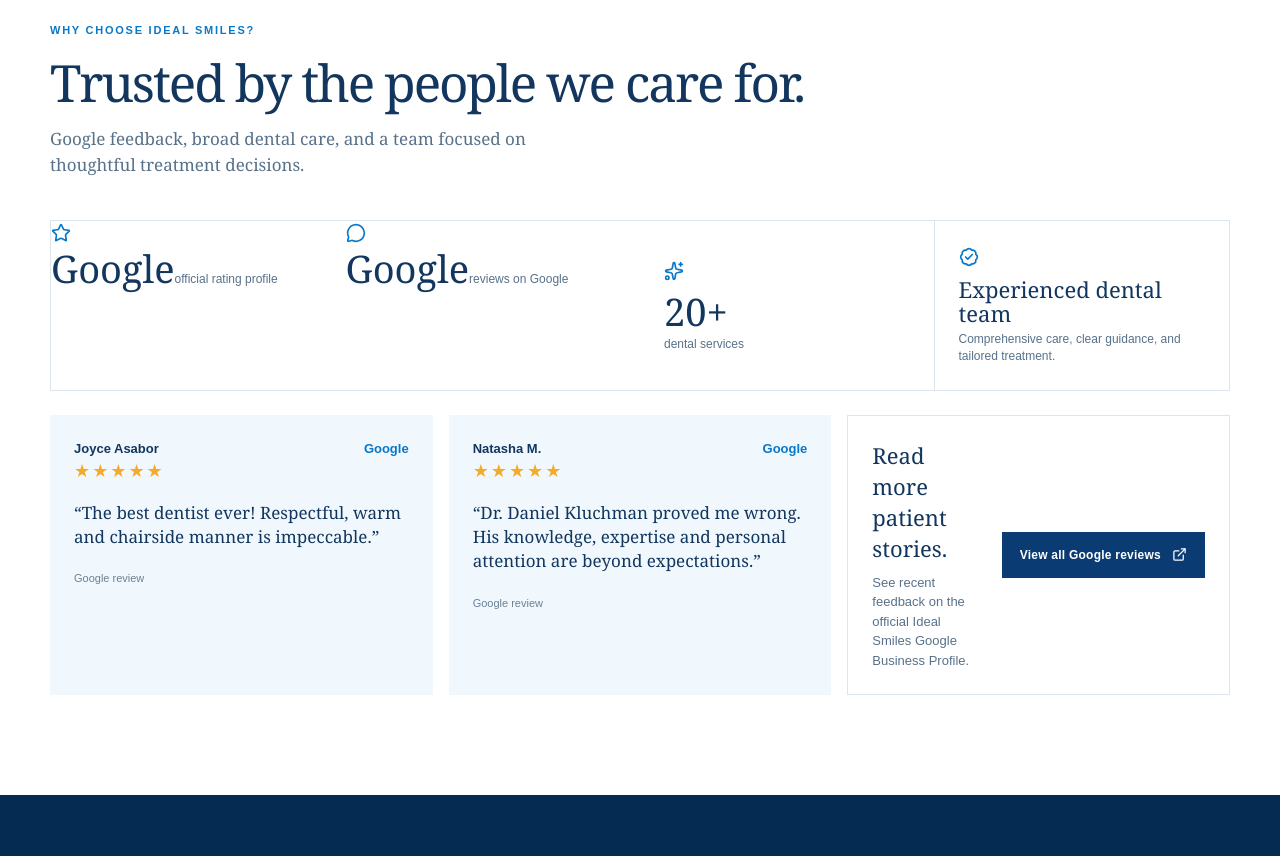
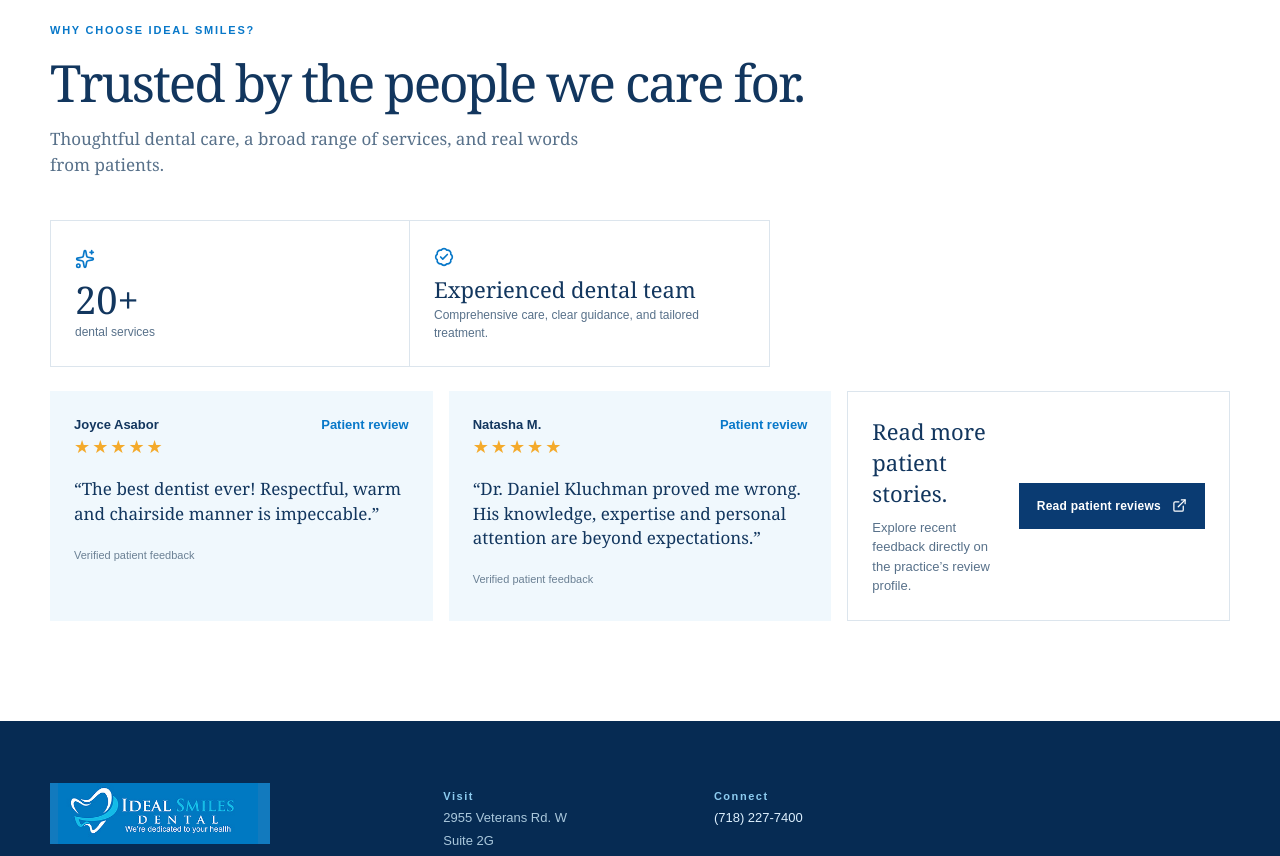
Before and after one commit to WilfredTheChicken/dentist-website, a Next.js app: page / in a window 1280 px wide. Shown: the part 700-1556 px from the top of the page. Built offline with nearby package versions, Linux system fonts and the light colour scheme; no server answers.

Commit message:
Fix unavailable reviews fallback

```diff
--- a/app/components/google-reviews.tsx
+++ b/app/components/google-reviews.tsx
@@ -14,17 +14,17 @@ const fallbackReviews = [
 
 export function GoogleReviews() {
   const [data, setData] = useState<Reviews | null>(null);
-  useEffect(() => { fetch("/api/google-reviews").then(r => r.ok ? r.json() : null).then(setData).catch(() => setData(null)); }, []);
+  useEffect(() => { fetch("/api/google-reviews").then((r) => r.ok ? r.json() : null).then(setData).catch(() => setData(null)); }, []);
   const destination = data?.mapsUrl || profileUrl;
+
   return <>
-    <div className="why-heading reviews-heading"><div><p className="eyebrow">WHY CHOOSE IDEAL SMILES?</p><h2>Trusted by the people we care for.</h2><p>Google feedback, broad dental care, and a team focused on thoughtful treatment decisions.</p></div></div>
-    <div className="practice-stats proof-metrics">
-      <a href={destination} target="_blank" rel="noreferrer"><Star/><strong>{data ? `${data.rating.toFixed(1)}/5` : "Google"}</strong><span>{data ? "live Google rating" : "official rating profile"}</span></a>
-      <a href={destination} target="_blank" rel="noreferrer"><MessageCircle/><strong>{data ? data.count.toLocaleString() : "Google"}</strong><span>{data ? "live Google reviews" : "reviews on Google"}</span></a>
+    <div className="why-heading reviews-heading"><div><p className="eyebrow">WHY CHOOSE IDEAL SMILES?</p><h2>Trusted by the people we care for.</h2><p>Thoughtful dental care, a broad range of services, and real words from patients.</p></div></div>
+    <div className={`practice-stats proof-metrics ${data ? "has-live-google" : "without-live-google"}`}>
+      {data ? <><a href={destination} target="_blank" rel="noreferrer"><Star/><strong>{data.rating.toFixed(1)}/5</strong><span>live patient rating</span></a><a href={destination} target="_blank" rel="noreferrer"><MessageCircle/><strong>{data.count.toLocaleString()}</strong><span>verified patient reviews</span></a></> : null}
       <div><Sparkles/><strong>20+</strong><span>dental services</span></div>
       <div className="trust-statement"><BadgeCheck/><strong>Experienced dental team</strong><span>Comprehensive care, clear guidance, and tailored treatment.</span></div>
     </div>
-    {data?.reviews?.length ? <div className="live-review-grid">{data.reviews.slice(0,3).map((review) => <article key={`${review.author}-${review.time}`}><div className="review-card-top"><b>{review.author}</b><span>Google</span></div><div className="star-row">{"★★★★★"}</div><p>“{review.text}”</p><small>{review.time}</small></article>)}</div> : <div className="live-review-grid">{fallbackReviews.map(([author, text]) => <article key={author}><div className="review-card-top"><b>{author}</b><span>Google</span></div><div className="star-row">★★★★★</div><p>“{text}”</p><small>Google review</small></article>)}<article className="reviews-cta"><div><b>Read more patient stories.</b><p>See recent feedback on the official Ideal Smiles Google Business Profile.</p></div><a className="button button-dark" href={destination} target="_blank" rel="noreferrer">View all Google reviews <ExternalLink size={15}/></a></article></div>}
-    {data?.reviews?.length ? <a className="button button-dark all-reviews" href={destination} target="_blank" rel="noreferrer">View all Google reviews <ExternalLink size={15}/></a> : null}
+    {data?.reviews?.length ? <div className="live-review-grid">{data.reviews.slice(0, 3).map((review) => <article key={`${review.author}-${review.time}`}><div className="review-card-top"><b>{review.author}</b><span>Verified review</span></div><div className="star-row">★★★★★</div><p>“{review.text}”</p><small>{review.time}</small></article>)}</div> : <div className="live-review-grid">{fallbackReviews.map(([author, text]) => <article key={author}><div className="review-card-top"><b>{author}</b><span>Patient review</span></div><div className="star-row">★★★★★</div><p>“{text}”</p><small>Verified patient feedback</small></article>)}<article className="reviews-cta"><div><b>Read more patient stories.</b><p>Explore recent feedback directly on the practice’s review profile.</p></div><a className="button button-dark" href={destination} target="_blank" rel="noreferrer">Read patient reviews <ExternalLink size={15}/></a></article></div>}
+    {data?.reviews?.length ? <a className="button button-dark all-reviews" href={destination} target="_blank" rel="noreferrer">Read all patient reviews <ExternalLink size={15}/></a> : null}
   </>;
 }
```
Also changed, not shown: app/globals.css.
